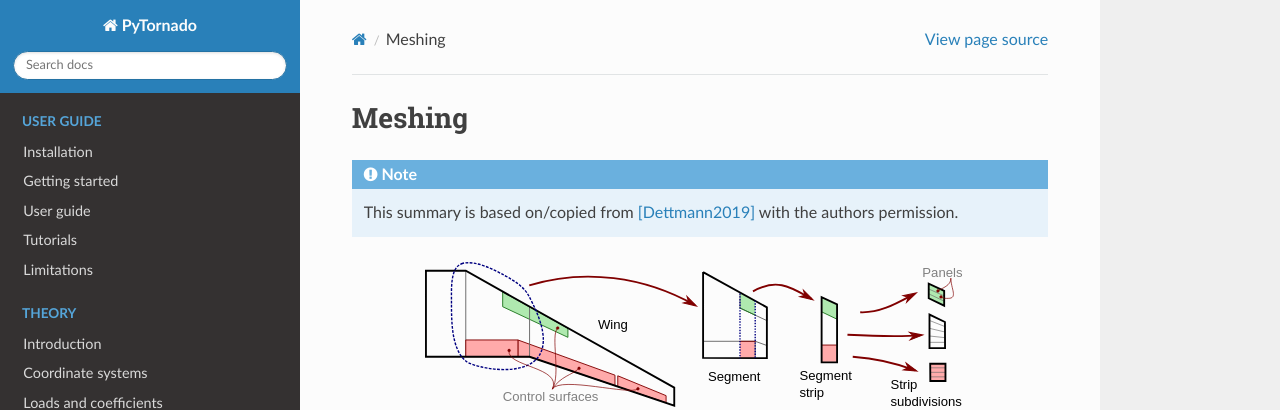
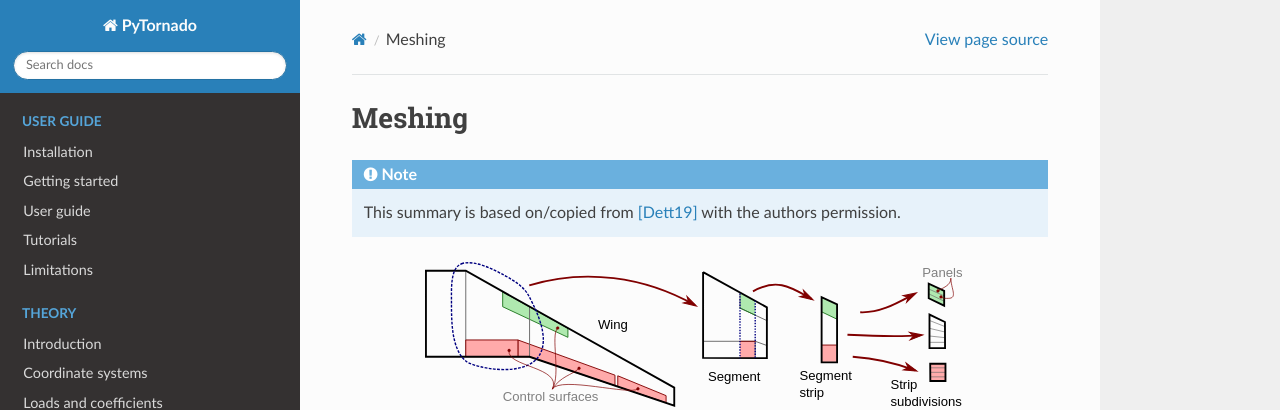
Before and after one commit to airinnova/pytornado, a Sphinx documentation site: the page built from docs/source/dev_doc/meshing.rst, in a window 1280 px wide and 1105 px high. Shown: the top 410 px of the window. Built offline with Sphinx 7.4.7 and the Read the Docs theme 2.0.0, drawn with Linux system fonts in a browser that asks for light colours; the version number could not be read and is left out.

Commit message:
Documentation: updated AeroFrame note

```diff
--- a/docs/source/conf.py
+++ b/docs/source/conf.py
@@ -88,6 +88,7 @@ rst_prolog = f"""
 .. |Apms| replace:: Aero-performance maps
 .. |uid| replace:: unique identifier
 .. |ccs| replace:: Cartesian coordinate system
+.. _CFD: https://en.wikipedia.org/wiki/Computational_fluid_dynamics
 .. _quadrilateral: https://en.wikipedia.org/wiki/Quadrilateral
 .. _NACA: https://en.wikipedia.org/wiki/NACA_airfoil
 .. _FEM: https://en.wikipedia.org/wiki/Finite_element_method
--- a/docs/source/dev_doc/meshing.rst
+++ b/docs/source/dev_doc/meshing.rst
@@ -3,7 +3,7 @@ Meshing
 
 .. note::
 
-    This summary is based on/copied from [Dettmann2019]_ with the authors permission.
+    This summary is based on/copied from [Dett19]_ with the authors permission.
 
 .. figure:: ../_static/images/conventions/aircraft_hierarchy.svg
     :width: 550
--- a/docs/source/dev_doc/normal_rotations.rst
+++ b/docs/source/dev_doc/normal_rotations.rst
@@ -3,7 +3,7 @@ Flow tangency condition
 
 .. note::
 
-    This summary is based on/copied from [Dettmann2019]_ with the authors permission.
+    This summary is based on/copied from [Dett19]_ with the authors permission.
 
 **TODO** This sections needs to be improved!
 
--- a/docs/source/theory/index.rst
+++ b/docs/source/theory/index.rst
@@ -5,7 +5,7 @@ Introduction
 
 .. note::
 
-    This summary is based on/copied from [Dettmann2019]_ with the authors permission.
+    This summary is based on/copied from [Dett19]_ with the authors permission.
 
 The vortex-lattice method (VLM) is the simplest general 3D potential flow model [Drela2014]_. Since the model is relatively easy to setup and has low computational cost, it is a widely used tool in conceptual aircraft design [Drela2014]_ [Seywald2016]_. The theory is well covered in literature, for instance by Drela [Drela2014]_, Katz and Plotkin [Katz2001]_ and Bertin and Cummings [Bertin2014]_. Only a basic summary will be given here. The VLM makes use of many assumptions and simplifications. Most significantly, quasi-steady, *potential flow* is assumed. A potential flow implies an inviscid and irrotational flow field. Viscous, dissipative effects such as turbulence or the boundary layer cannot be resolved. Only induced drag can be computed. The flow field is further assumed to incompressible, which is a reasonable simplification in low subsonic airflow [Drela2014]_. The lifting surfaces are assumed to be thin. Small angles of attack and sideslip angles are assumed. In general, large-angle effects like stall cannot be modelled.
 
--- a/docs/source/theory/references.rst
+++ b/docs/source/theory/references.rst
@@ -19,7 +19,7 @@ Publications referencing |name|
 
 .. [Zhang2018] Zhang, M. ; Jungo, A. ; Gastaldi, A.A. ; Melin, T.: *Aircraft Geometry and Meshing with Common Language Schema CPACS for Variable-Fidelity MDO Applications*. 5 (2018), No. 47. http://dx.doi.org/10.3390/aerospace5020047
 
-.. [Dettmann2019] Dettmann, A.: *Loosely coupled, modular framework for linear static aeroelastic analyses*. Master Thesis (2019). KTH Royal Institute of Technology
+.. [Dett19] Dettmann, A.: *Loosely coupled, modular framework for linear static aeroelastic analyses*. Master Thesis (2019). KTH Royal Institute of Technology
 
 Other references
 ----------------
```
Also changed, not shown: docs/source/user_guide/related_projects.rst (+5 -2 lines).
